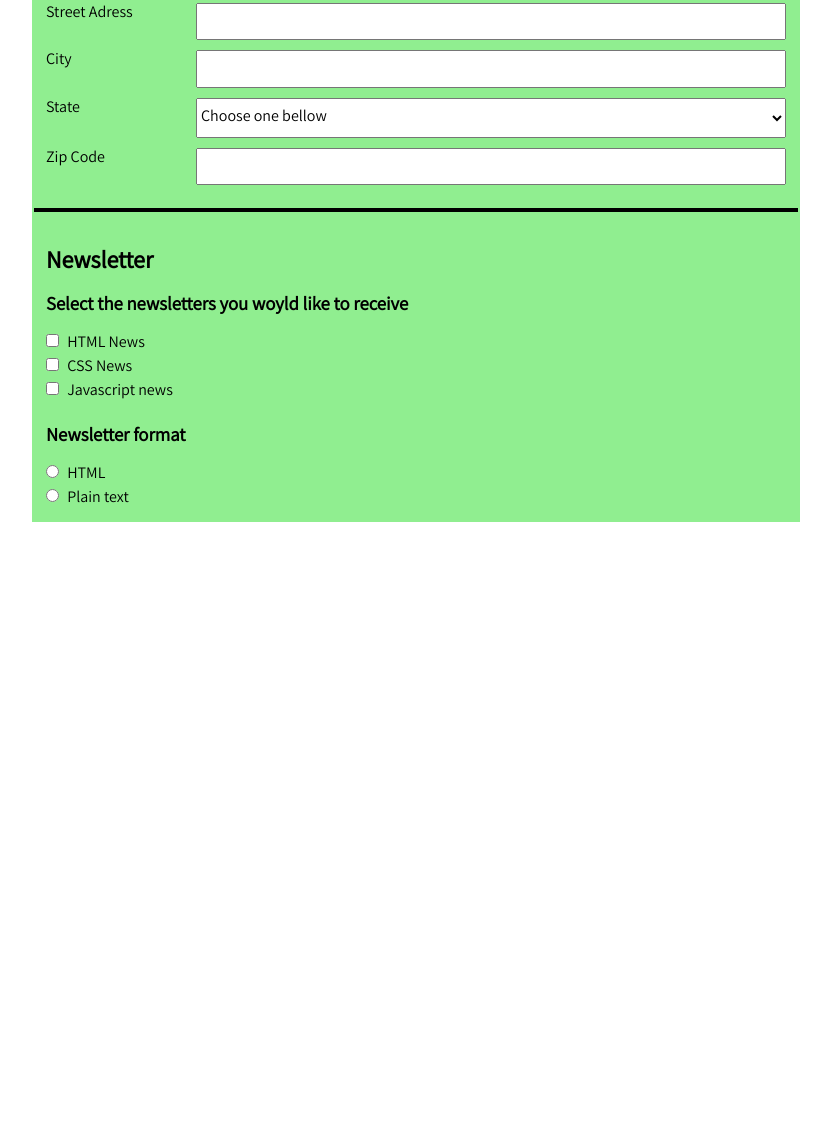
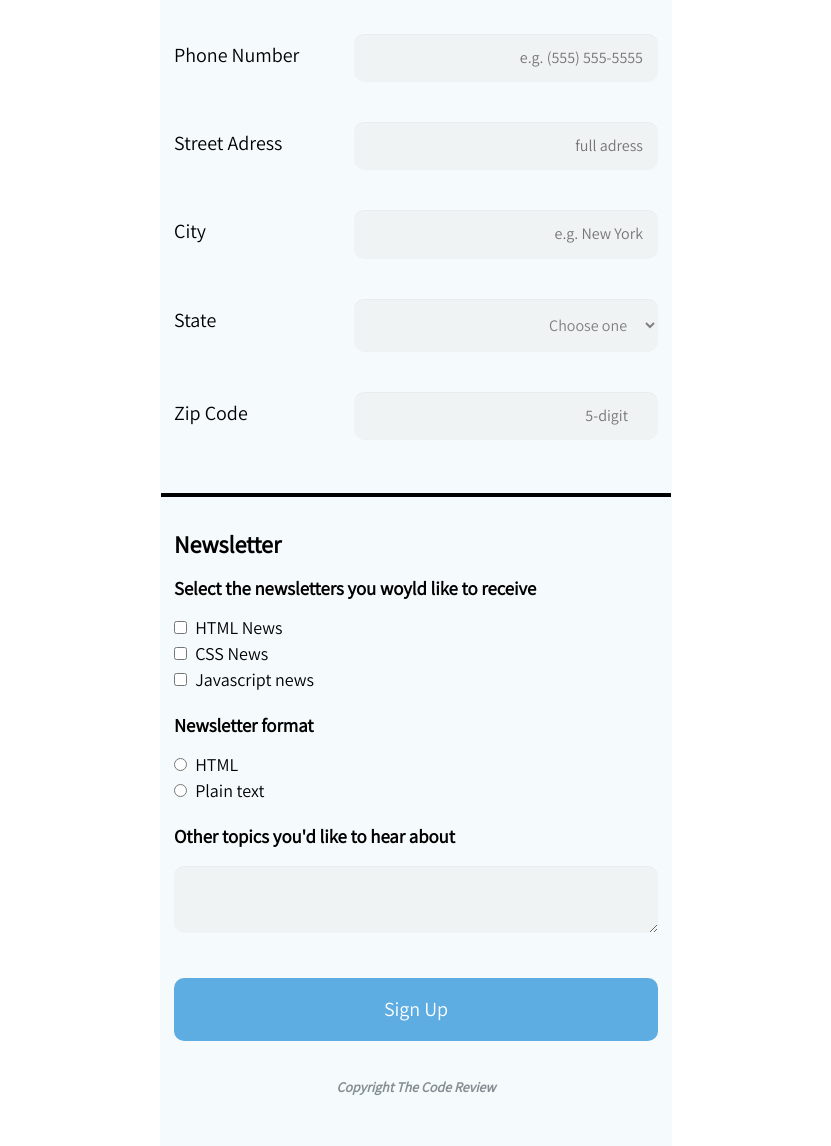
Before and after one commit to MarianaRTeixeira/Project_3, a plain HTML site: page index.html in a window 1280 px wide. Shown: the part 471-1617 px from the top of the page, without its empty margins (224-1055 px from the left). Before the commit the page ends 993 px from the top, so only its background shows below. Drawn offline with Linux system fonts and the light colour scheme.

Commit message:
final form

```diff
--- a/css/styles.css
+++ b/css/styles.css
@@ -15,17 +15,53 @@ form{
 fieldset{
     border: none;
 }
+label{
+   margin-top:10px;
+   font-size: 18px;
+
+}
+textarea{
+    width: 100%;
+    height: 100px;
+}
+
+button{
+    width:100%;
+    padding-top: 20px;
+    padding-bottom: 20px;
+    margin: 10px 0 10px 0;
+    background-color:#5DADE2 ;
+    border-radius: 10px;
+    border: none;
+    color: white;
+}
+
+button:hover{
+    background-color:#148F77  ;
+}
+
+footer{
+    text-align: center;
+    font-style:italic;
+    font-weight: lighter;
+    padding-bottom: 2em;
+}
+
+h4{
+    color:#17202A;
+    font-size: 14px;
+    opacity: 50%;
+}
 /*---Display Styles---*/
 .main-header {
     display: flex;
     flex-direction: column;
     text-align: center;
     margin-bottom: 15px;
-
 }
 
 .main-header h1 {
-    background-color: grey;
+    background-color: #17202A;
     color: white;
     width: 100%;
     text-align: center;
@@ -39,50 +75,55 @@ fieldset{
 .main-header h2 {
    padding-top: 1em;
    size: 16px;
-   color: darkgray;
+   color: #566573 ;
 }
 
 .main-header h3 {
-    color: lightgray;
+    color: #85929E ;
+}
+
+.wrapper{
+    width:40%;
+    margin: auto;
+    background-color: #F5FBFC;
+}
+
+.first {
+    border: solid 2px black;
+    margin:auto;
+    width: 99%;
 
 }
 
-.wrapper{
-    width:60%;
-    margin: auto;
-    background-color: lightgreen;
-
+.second {
+    border: solid 1px black;
+    margin-top: 2.5px;
+    width: 99%;
 }
 
-.first {
-    border: solid 3px black;
-    margin: 0;
-}
-
-.second {
-    border: solid 2px black;
-    margin-top: 2.5px;
-}
-.information{
+.information {
     display: flex;
     flex-direction: column;
  }
 
-.info_label{
+.info_label {
     text-align: left;
+    font-size: 1.25em;
 }
 
 .info_input{
     display: flex;
     flex-direction: row;
-    padding-top: 5px;
-    padding-bottom: 10px;
     width: 80%;
 }
 
 .third{
     border: solid 2px black;
-    width:99% ;
+    width:99%;
+}
+
+.sign_up{
+    font-size: 1.25em;
 
 }
 
@@ -92,6 +133,47 @@ input[type="radio"] {
     margin: 0 5px 10px 0;
 }
 
+input[type="text"],
+input[type="number"],
+input[type="email"],
+input[type="tel"],
+textarea,
+select,
+.info_input {
+  background: rgba(255,255,255,0.1);
+  border: none;
+  font-size: 16px;
+  height: auto;
+  margin: 0;
+  outline: 0;
+  padding: 15px;
+  width: 100%;
+  background-color: #F0F3F4 ;
+  color:  grey;
+  box-shadow: 0 1px 0 rgba(2,0,0,0.03) inset;
+  margin-bottom: 30px;
+  border-radius: 10px;
+  text-align: right;
+}
+
+input[type="text"]:focus,
+input[type="number"]:focus,
+input[type="email"]:focus,
+input[type="tel"]:focus{
+    border: solid 1px #CA6F1E;
+    background-color: #F6DDCC;
+}
+
+input[type="text"]:hover,
+input[type="number"]:hover,
+input[type="email"]:hover,
+input[type="tel"]:hover{
+    border: solid 1px #EB984E ;
+    background-color: #D1F2EB ;
+
+
+
+}
 /*---Clearfix---*/
 .group:after {
     content: "";
@@ -111,8 +193,10 @@ input[type="radio"] {
     }
 
     .information label{
-        flex: 0 0 150px;
+        flex: 0 0 180px;
+
     }
+
 }
 
 @media (min-width: 1024px){
--- a/index.html
+++ b/index.html
@@ -21,10 +21,11 @@
         <h2>Signup for our newsletter</h2>
         <h3>Get the latest news on how your code is doing right in you inbox</h3>
      </header>
-
-    <div class="wrapper">
+ <div class="wrapper">
         <hr class="first">
         <hr class="second">
+
+
 
         <form action="index.html" method="post">
 
@@ -32,34 +33,34 @@
                 <h2>Contact Information</h2>
                 <div class="information_input">
                     <label class="info_label" for="full_name">Full Name</label>
-                    <input  class="info_input" type="text" id="full_name" name="name" placeholder="Required">
+                    <input  class="info_input" type="text" id="full_name" name="name" placeholder="Required" required>
                 </div>
 
                 <div class="information_input">
                     <label class="info_label" for="user_email">Email Adress</label>
-                    <input class="info_input" type="email" id="user_email" name="email">
+                    <input class="info_input" type="email" id="user_email" name="email" placeholder="Required" required>
                 </div>
 
                 <div class="information_input">
                     <label class="info_label" for="phone_number">Phone Number</label>
-                    <input class="info_input" type="number" id="phone_number" name="number">
+                    <input class="info_input" type="tel" id="phone_number" name="number" placeholder="e.g. (555) 555-5555">
                 </div>
 
                 <div class="information_input">
                     <label class="info_label" for="street_adress">Street Adress</label>
-                    <input class="info_input" type="text" id="street_adress" name="adress">
+                    <input class="info_input" type="text" id="street_adress" name="adress" placeholder="full adress" required>
                 </div>
 
                 <div class="information_input">
                     <label class="info_label" for="city">City</label>
-                    <input class="info_input" type="text" id="city" name="city">
+                    <input class="info_input" type="text" id="city" name="city" placeholder="e.g. New York" >
                 </div>
 
                 <div class="information_input">
                     <label class="info_label" for="state">State</label>
                     <select  class="info_input" id="state" name="state">
                         <optgroup label="state"><!--https://www.freeformatter.com/usa-state-list-html-select.html-->
-                        <option value="choose">Choose one bellow</option>
+                        <option value="choose">Choose one</option>
                         <option value="AL">Alabama</option>
                         <option value="AK">Alaska</option>
                         <option value="AZ">Arizona</option>
@@ -116,7 +117,7 @@
                 </div>
                 <div class="information_input">
                     <label class="info_label" for="zip_code">Zip Code</label>
-                    <input class="info_input" type="number" id="zip_code" name="zip">
+                    <input class="info_input" type="number" id="zip_code" name="zip" placeholder=" 5-digit">
                 </div>
         </fieldset>
 
@@ -148,9 +149,21 @@
                 <label for="plain_format" class="light">Plain text</label>
             </div>
 
+            <div class="text_box">
+                <h3>Other topics you'd like to hear about</h3>
+                <textarea id="other" name="other_topics">
+                </textarea>
+            </div>
 
+            <div class="sign_up">
+                <button type="submit">Sign Up</button>
+            </div>
         </fieldset>
+
         </form>
+            <footer>
+                <h4>Copyright The Code Review</h4>
+            </footer>
     </div>
 </body>
 </html>
```
Also changed, not shown: css/normalize.css.
